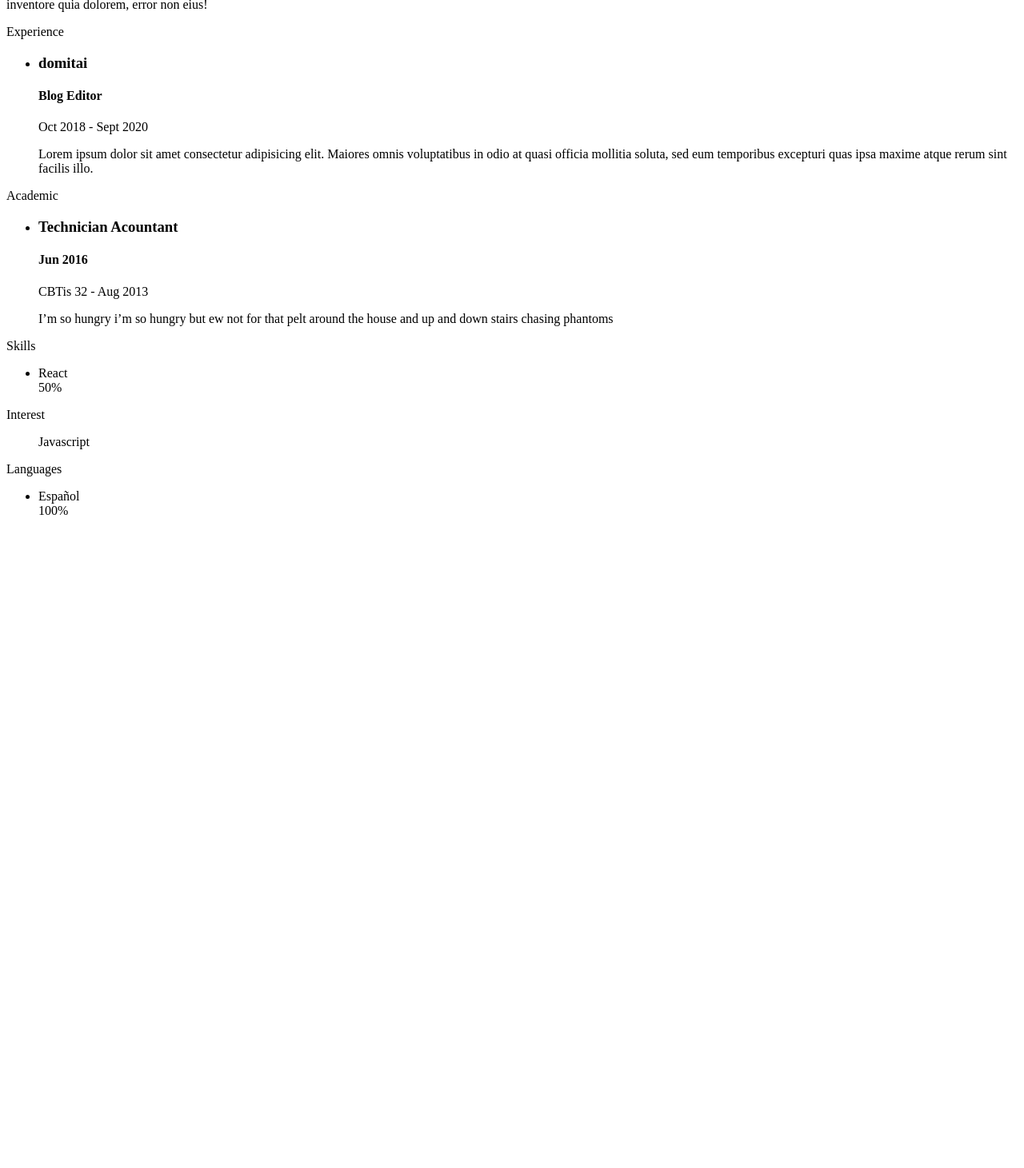
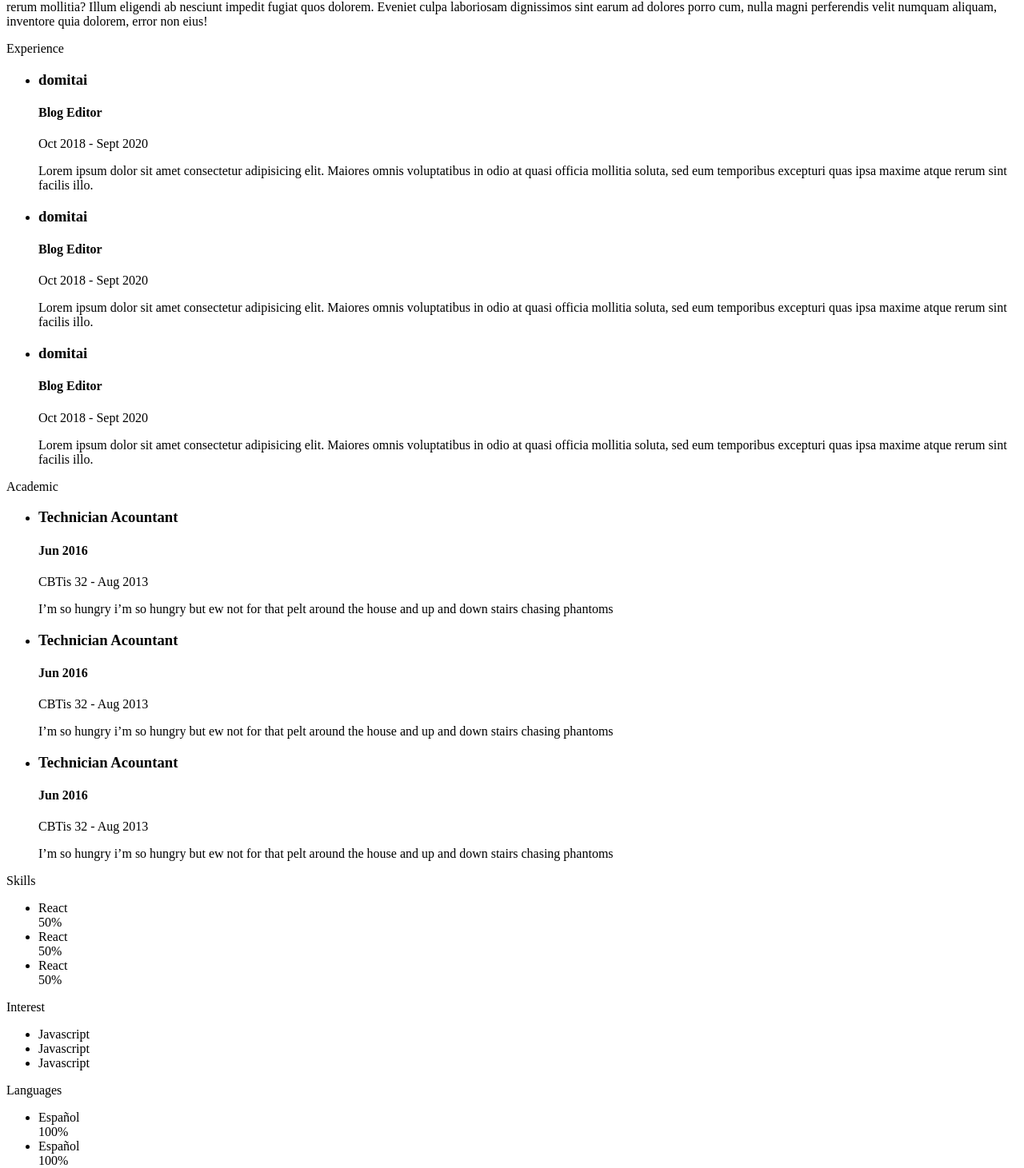
Before and after one commit to PlatziMaster/frontend, a React app: page / in a window 1280 px wide. Shown: the part 480-1941 px from the top of the page at 80% size. Before the commit the page ends 1144 px from the top, so only its background shows below. Built offline with nearby package versions, Linux system fonts and the light colour scheme.

Commit message:
Components created

```diff
--- a/src/components/Academic.jsx
+++ b/src/components/Academic.jsx
@@ -11,7 +11,7 @@ const Academic = ()=>{
         align="left"
         >
             <ul className="Academic__body">
-                {
+
                     <SubTileAcademic
                     color="blue"
                     degree="Technician Acountant"
@@ -20,7 +20,22 @@ const Academic = ()=>{
                     institution="Jun 2016"
                     startDate="CBTis 32"
                     />
-                }
+                    <SubTileAcademic
+                    color="blue"
+                    degree="Technician Acountant"
+                    description="I’m so hungry i’m so hungry but ew not for that pelt around the house and up and down stairs chasing phantoms"
+                    endDate="Aug 2013"
+                    institution="Jun 2016"
+                    startDate="CBTis 32"
+                    />
+                    <SubTileAcademic
+                    color="blue"
+                    degree="Technician Acountant"
+                    description="I’m so hungry i’m so hungry but ew not for that pelt around the house and up and down stairs chasing phantoms"
+                    endDate="Aug 2013"
+                    institution="Jun 2016"
+                    startDate="CBTis 32"
+                    />
             </ul>
         </Tile>
     )
--- a/src/components/Experience.jsx
+++ b/src/components/Experience.jsx
@@ -10,8 +10,7 @@ const Experience = ()=>{
         color="yellow"
         align="right"
         >
-            <ul className="Experience__body">
-                {
+            <ul className="Experience__body ">
                     <SubTile
                     color="red"
                     company="domitai"
@@ -20,7 +19,22 @@ const Experience = ()=>{
                     endDate="Sept 2020"
                     jobDescription="Lorem ipsum dolor sit amet consectetur adipisicing elit. Maiores omnis voluptatibus in odio at quasi officia mollitia soluta, sed eum temporibus excepturi quas ipsa maxime atque rerum sint facilis illo."
                     />
-                }
+                    <SubTile
+                    color="red"
+                    company="domitai"
+                    jobTitle="Blog Editor"
+                    startDate="Oct 2018"
+                    endDate="Sept 2020"
+                    jobDescription="Lorem ipsum dolor sit amet consectetur adipisicing elit. Maiores omnis voluptatibus in odio at quasi officia mollitia soluta, sed eum temporibus excepturi quas ipsa maxime atque rerum sint facilis illo."
+                    />
+                    <SubTile
+                    color="red"
+                    company="domitai"
+                    jobTitle="Blog Editor"
+                    startDate="Oct 2018"
+                    endDate="Sept 2020"
+                    jobDescription="Lorem ipsum dolor sit amet consectetur adipisicing elit. Maiores omnis voluptatibus in odio at quasi officia mollitia soluta, sed eum temporibus excepturi quas ipsa maxime atque rerum sint facilis illo."
+                    />
             </ul>
         </Tile>
     )
--- a/src/components/Header.jsx
+++ b/src/components/Header.jsx
@@ -1,20 +1,19 @@
 import React from 'react';
 
-import Picture from '../assets/Picture.png';
-import instagramIcon from '../assets/instagram-icon.svg';
-import twitterIcon from '../assets/twitter-icon.svg';
-import githubIcon  from '../assets/github-icon.svg';
-import facebookIcon  from '../assets/facebook-icon.svg';
+// import instagramIcon from '../assets/instagram-icon.svg';
+// import twitterIcon from '../assets/twitter-icon.svg';
+// import githubIcon  from '../assets/github-icon.svg';
+// import facebookIcon  from '../assets/facebook-icon.svg';
 
 
 
 const Header = () =>{
     return(
         <header>
-            <img className="Header__img" src={Picture} alt="" />
+            <img className="Header__img" src='https://arepa.s3.amazonaws.com/melissa.jpg' alt="" />
             <div className="Header__presentation">
                 <div className="Header__presentation__main">
-                    <title className="Header__title">Javier Saviñon</title>
+                    <h1 className="Header__title Header-title">Javier Saviñon</h1>
                     <span className="Header__job-title">Web Developer</span>
                     <span className="Header__address">Tabasco, Mexico</span>
                 </div>
@@ -24,12 +23,12 @@ const Header = () =>{
                     <span className="Header__website">https://mengeroshi.github.io/</span>
                 </div>
             </div>
-            <div className="Header__social-networks">
+            {/* <div className="Header__social-networks">
                 <a href={'#'}><img src={instagramIcon} alt="" className="Header__social-networks__icon" /></a>
                 <a href={'#'}><img src={twitterIcon} alt="" className="Header__social-networks__icon" /></a>
                 <a href={'#'}><img src={githubIcon} alt="" className="Header__social-networks__icon" /></a>
                 <a href={'#'}><img src={facebookIcon} alt="" className="Header__social-networks__icon" /></a>
-            </div>
+            </div> */}
         </header>
     )
 };
--- a/src/components/Interest.jsx
+++ b/src/components/Interest.jsx
@@ -9,9 +9,9 @@ const Interest = ()=>{
             align="left"
         >
         <ul className="Interest__body">
-            {
-                <span className="Interest__item">Javascript</span>
-            }
+            <li className="Interest__item Interest-item">Javascript</li>
+            <li className="Interest__item Interest-item">Javascript</li>
+            <li className="Interest__item Interest-item">Javascript</li>
         </ul>
 
         </Tile>
--- a/src/components/Languages.jsx
+++ b/src/components/Languages.jsx
@@ -10,12 +10,20 @@ const Languages = ()=>{
             align="left"
         >
             <ul className="Languages__body">
-                {
-                    <SkillPercent
-                        name="Español"
-                        percentage="100%"
-                    />
-                }
+
+                <SkillPercent
+                    name="Español"
+                    percentage="100%"
+                />
+                <SkillPercent
+                    name="Español"
+                    percentage="100%"
+                />
+                <SkillPercent
+                    name="Español"
+                    percentage="100%"
+                />
+
             </ul>
 
         </Tile>
--- a/src/components/Profile.jsx
+++ b/src/components/Profile.jsx
@@ -9,7 +9,7 @@ const Profile = ()=>{
         color="blue"
         align="left"
         >
-            <p className="Profile__text">
+            <p className="Profile__text Profile-desc">
                 Lorem ipsum dolor sit amet consectetur adipisicing elit. Rerum suscipit mollitia autem impedit corrupti aperiam, in nam nemo libero animi atque temporibus sint saepe ducimus porro! Illum quam rerum mollitia?
                 Illum eligendi ab nesciunt impedit fugiat quos dolorem. Eveniet culpa laboriosam dignissimos sint earum ad dolores porro cum, nulla magni perferendis velit numquam aliquam, inventore quia dolorem, error non eius!
             </p>
--- a/src/components/SkillPercent.jsx
+++ b/src/components/SkillPercent.jsx
@@ -2,7 +2,7 @@ import React from 'react';
 
 const SkillPercent = ({name, percentage})=>{
     return(
-        <li className="SkillPercent">
+        <li className="SkillPercent Skills-item Languages-item">
             <div className="SkillPercent_key">{name}</div>
             <div className="SkillPercent_key">{percentage}</div>
         </li>
--- a/src/components/Skills.jsx
+++ b/src/components/Skills.jsx
@@ -12,13 +12,21 @@ const Skills = ()=>{
         align="left"
         >
             <ul className="Skills__body">
-            {
-                <SkillPercent
-                    name="React"
-                    percentage="50%"
-                    key="obo"
-                />
-            }
+
+            <SkillPercent
+                name="React"
+                percentage="50%"
+            />
+            <SkillPercent
+                name="React"
+                percentage="50%"
+            />
+            <SkillPercent
+                name="React"
+                percentage="50%"
+            />
+
+
             </ul>
         </Tile>
     )
--- a/src/components/SubTile.jsx
+++ b/src/components/SubTile.jsx
@@ -2,7 +2,7 @@ import React from 'react';
 
 const SubTile = ({color, company, jobTitle, startDate, endDate, jobDescription })=>{
     return(
-        <li className={`Subtile Subtile--${color}`}>
+        <li className={`Subtile Subtile--${color} Experience-item Academic-item`}>
             <h3 className="Subtile__degree">{company}</h3>
             <h4 className="Subtile__jobTitle">{jobTitle}</h4>
             <span className="Subtile__date">{startDate} - {endDate} </span>
--- a/src/components/Tile.jsx
+++ b/src/components/Tile.jsx
@@ -2,7 +2,7 @@ import React from 'react';
 
 const Tile = ({title, children, color, align})=>{
     return(
-        <section className={`Tile Tile--${color}`}>
+        <section className={`Tile Tile--${color} Profile-title Experience-title Academic-title Skills-title Interest-title Languages-title`}>
             <div className={`Tile__header Tile__header--${align}`}>{title}</div>
             {children}
         </section>
```
Also changed, not shown: 1 other file (tests, documents, lock files or other folders).
